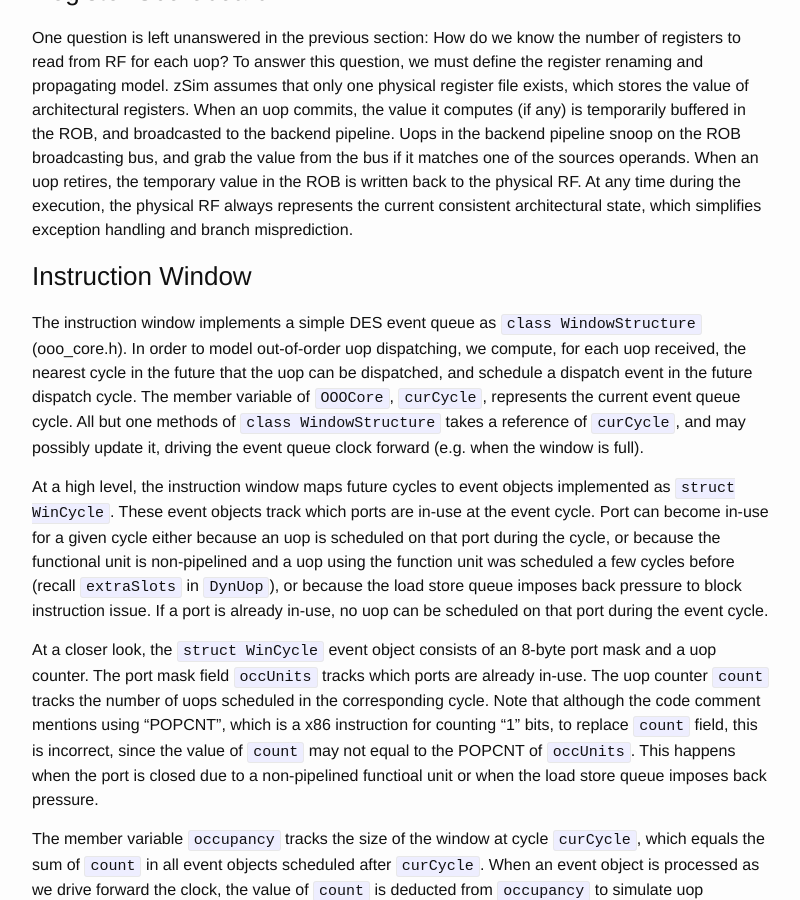
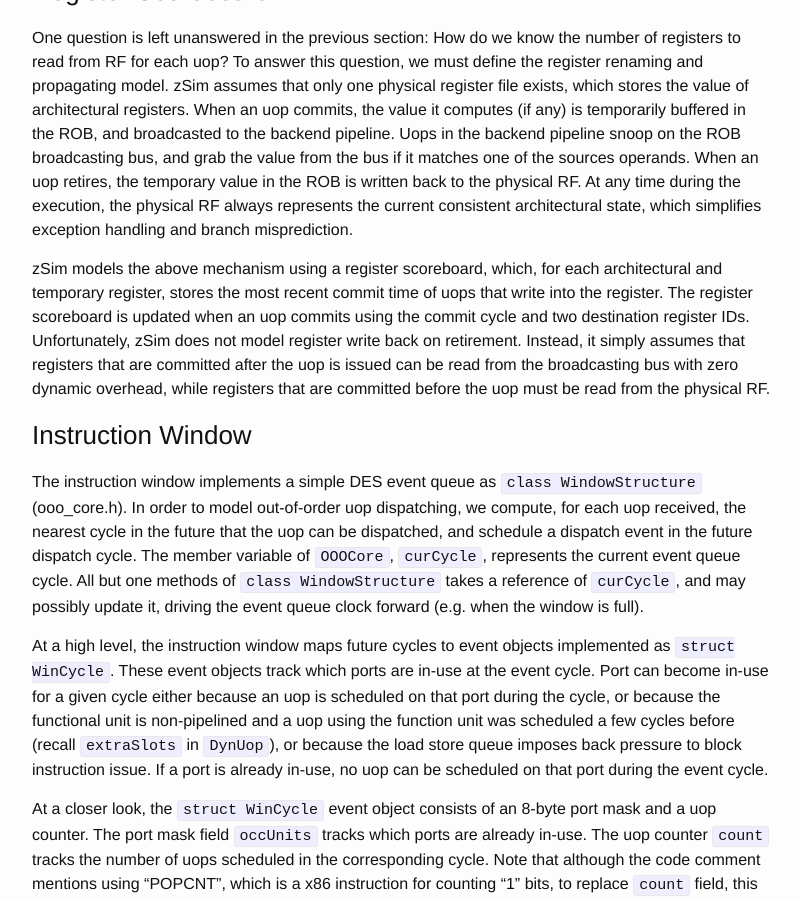
Before and after one commit to wangziqi2013/wangziqi2013.github.io, a Jekyll site: the page built from _posts/2019-12-31-zsim-microarch.markdown, in a window 1280 px wide and 900 px high, scrolled down 16486 px. Shown: the whole window, without its empty margins (238-1038 px from the left). Built offline with Jekyll 4.4.1, drawn with Linux system fonts in a browser that asks for light colours.

Commit message:
Adding scoreboard

```diff
--- a/_posts/2019-12-31-zsim-microarch.markdown
+++ b/_posts/2019-12-31-zsim-microarch.markdown
@@ -599,6 +599,12 @@ uop retires, the temporary value in the ROB is written back to the physical RF.
 physical RF always represents the current consistent architectural state, which simplifies exception handling and branch
 misprediction.
 
+zSim models the above mechanism using a register scoreboard, which, for each architectural and temporary register, stores
+the most recent commit time of uops that write into the register. The register scoreboard is updated when an uop commits
+using the commit cycle and two destination register IDs. Unfortunately, zSim does not model register write back on retirement.
+Instead, it simply assumes that registers that are committed after the uop is issued can be read from the broadcasting
+bus with zero dynamic overhead, while registers that are committed before the uop must be read from the physical RF.
+
 ### Instruction Window
 
 The instruction window implements a simple DES event queue as `class WindowStructure` (ooo\_core.h). In order to model
```
